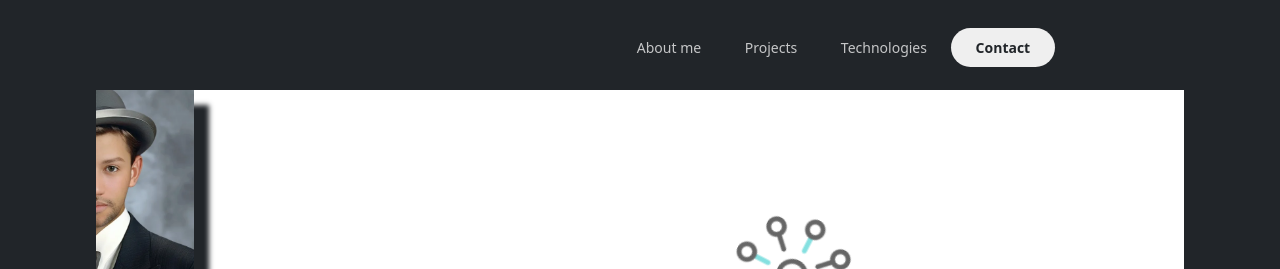
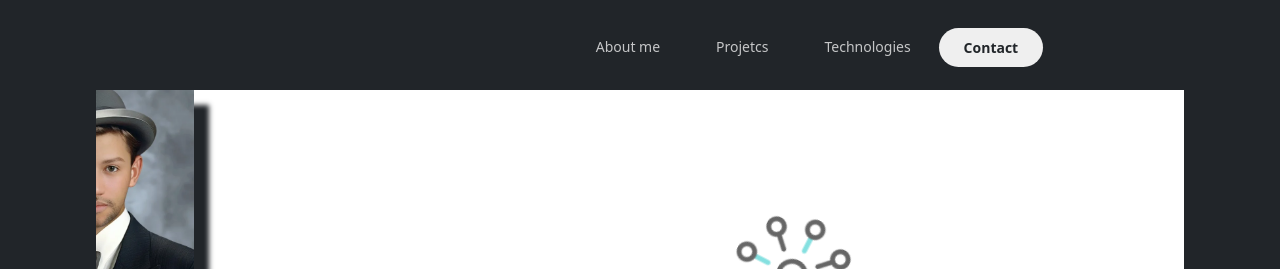
Before and after one commit to Latindemitri/portfolioLuisA, a plain HTML site: page index.html in a window 1280 px wide. Shown: the top 269 px of the page. Drawn offline with nearby package versions, Linux system fonts and the light colour scheme.

Commit message:
implementando responsive

```diff
--- a/assets/css/styles.css
+++ b/assets/css/styles.css
@@ -57,7 +57,9 @@ body{
     background-color: aquamarine;
     transform: scale(1.1);
 }
-
+.bg-body-tertiary {
+    background-color:#212529;
+}
 
 
 .container {
@@ -193,7 +195,7 @@ header {
 
 
 
-@media (max-width: 768px) {
+@media (max-width: 820px) {
 
     body{
         width: 95%;
--- a/index.html
+++ b/index.html
@@ -14,16 +14,36 @@
       <!-- <div class="logo">
         <img src="./assets/img/logo2.jpg" alt="logo">
       </div> -->
-      <nav class="navbar navbar-expand-lg">
 
-        <ul class="nav-links">
+        <nav class="navbar navbar-expand-lg ">
+          <div class="container-fluid">
+            <button class="navbar-toggler" type="button" data-bs-toggle="collapse" data-bs-target="#navbarNav" aria-controls="navbarNav" aria-expanded="false" aria-label="Toggle navigation">
+              <span class="navbar-toggler-icon"></span>
+            </button>
+            <div class="collapse navbar-collapse" id="navbarNav">
+              <ul class="navbar-nav nav-links">
+                <li class="nav-item">
+                  <a class="nav-link" href="#">About me</a>
+                </li>
+                <li class="nav-item">
+                  <a class="nav-link" href="#">Projetcs</a>
+                </li>
+                <li class="nav-item">
+                  <a class="nav-link" href="#">Technologies</a>
+                </li>
+                <a href="" class="bot"><button>Contact</button></a>
+              </ul>
+            </div>
+          </div>
+        </nav>
+        <!-- <ul class="nav-links">
             <li><a href="">About me</a></li>
             <li><a href="">Projects</a></li>
             <li><a href="">Technologies</a></li>
             <a href="" class="bot"><button>Contact</button></a>
-        </ul>
-      </div>
-      </nav>
+        </ul> -->
+
+
 
 
     </header>
```
